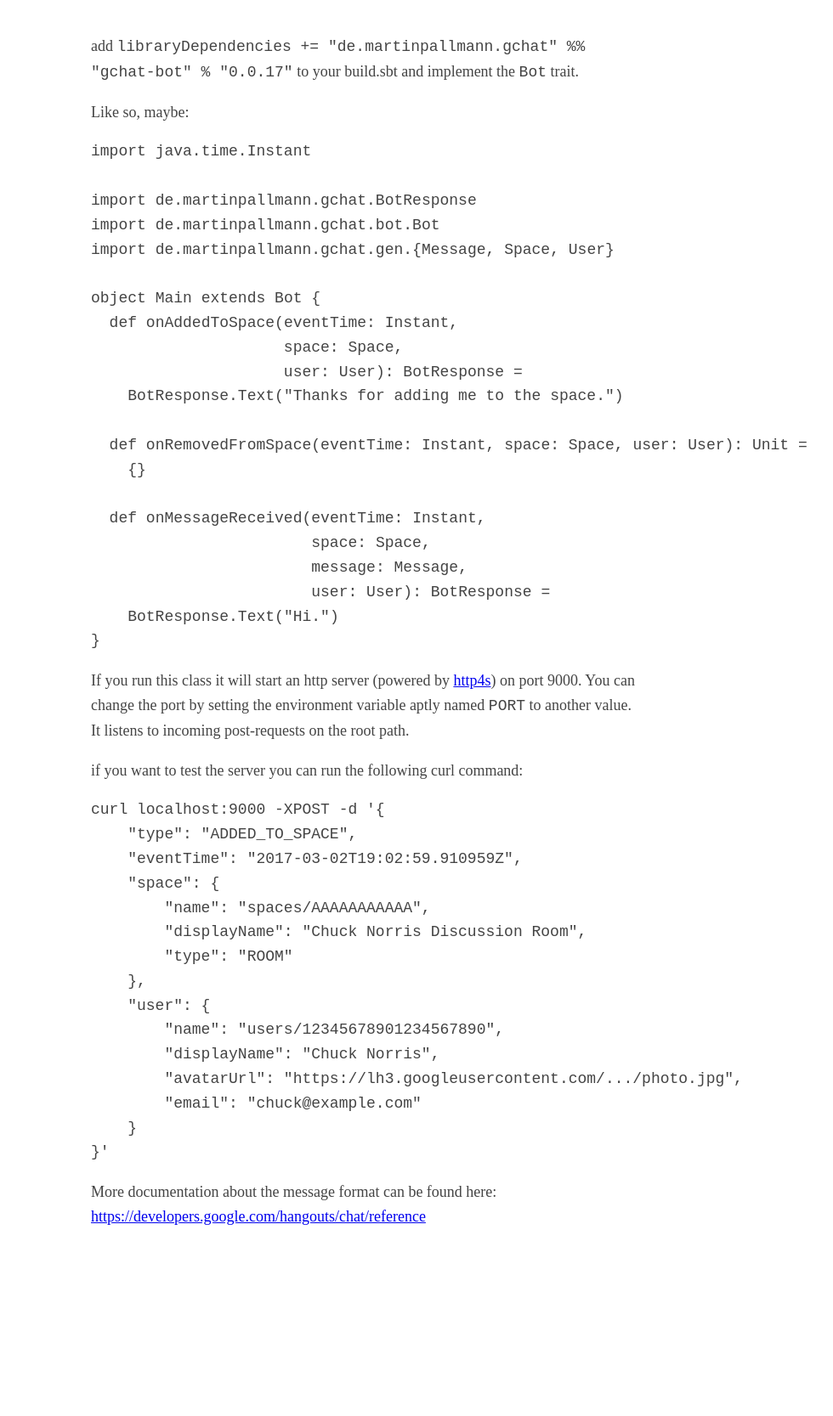
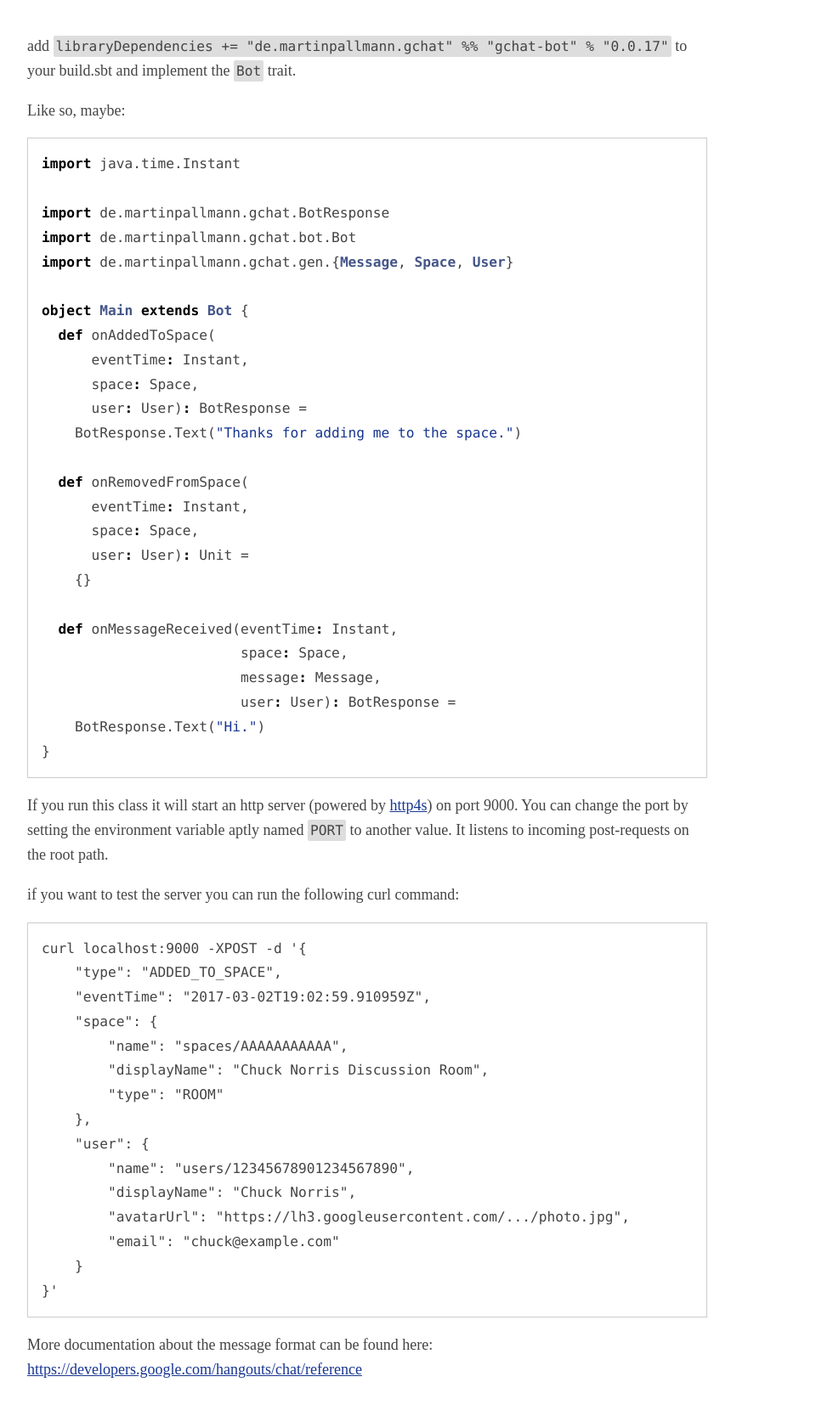
Before and after one commit to martinpallmann/gchat, a Jekyll site: the page built from index.md, in a window 1280 px wide. Shown: the whole page at 85% size, without its empty margins (208-1188 px from the left). Built offline with Jekyll 4.4.1, drawn with Linux system fonts in a browser that asks for light colours; before the commit the page ends 1487 px from its top, so only the background shows below that.

Commit message:
Deploying to gh-pages from  @ e9efd0e7690f414ba541b8d2d8816b007be24986 🚀

```diff
--- a/_layouts/outis.html
+++ b/_layouts/outis.html
@@ -7,7 +7,7 @@
   <style type="text/css">
     body {
       margin:40px auto;
-      max-width:650px;
+      max-width:800px;
       line-height:1.6;
       font-size:18px;
       color:#444;
@@ -16,6 +16,39 @@
     h1,h2,h3 {
       line-height:1.2
     }
+    pre {
+      border: 1px solid #ccc;
+      padding: 1rem;
+      margin: 0 0 1rem 0;
+      white-space: pre;
+      overflow: auto;
+    }
+    pre.highlight span.k {
+      color: #000000;
+      font-weight: bold;
+    }
+    pre.highlight span.nc {
+      color: #445588;
+      font-weight: bold;
+    }
+    pre.highlight span.s {
+      color: #183691;
+    }
+    a {
+      color: #183691;
+    }
+    code {
+      line-height: 1.45em;
+      font-family: Consolas, "Liberation Mono", monospace;
+      font-size: 0.9em;
+      font-weight: normal;
+      padding: 0;
+    }
+    p code {
+      background-color: #ddd;
+      border-radius: 3px;
+      border: 3px solid #ddd;
+    }
   </style>
 </head>
 <body>
```
Also changed, not shown: index.md (+8 -4 lines).
